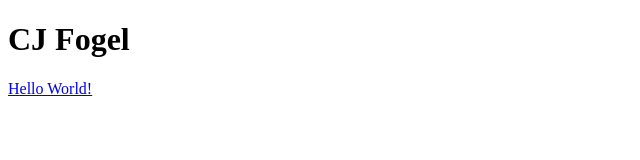
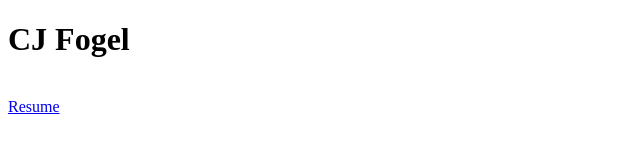
Before and after one commit to cfogel/cfogel.github.io, a plain HTML site: page index.html in a window 1280 px wide. Shown: the whole page, without its empty margins (0-640 px from the left). Drawn offline with Linux system fonts and the light colour scheme.

Commit message:
Changing link text to "Resume"

```diff
--- a/index.html
+++ b/index.html
@@ -2,6 +2,6 @@
 <html>
 <body>
 <h1>CJ Fogel</h1>
-<p><a href=http://www.cjfogel.com/resume.pdf>Hello World!</a></p>
+<p><br><a href=http://www.cjfogel.com/resume.pdf>Resume</a></p>
 </body>
 </html>
```
